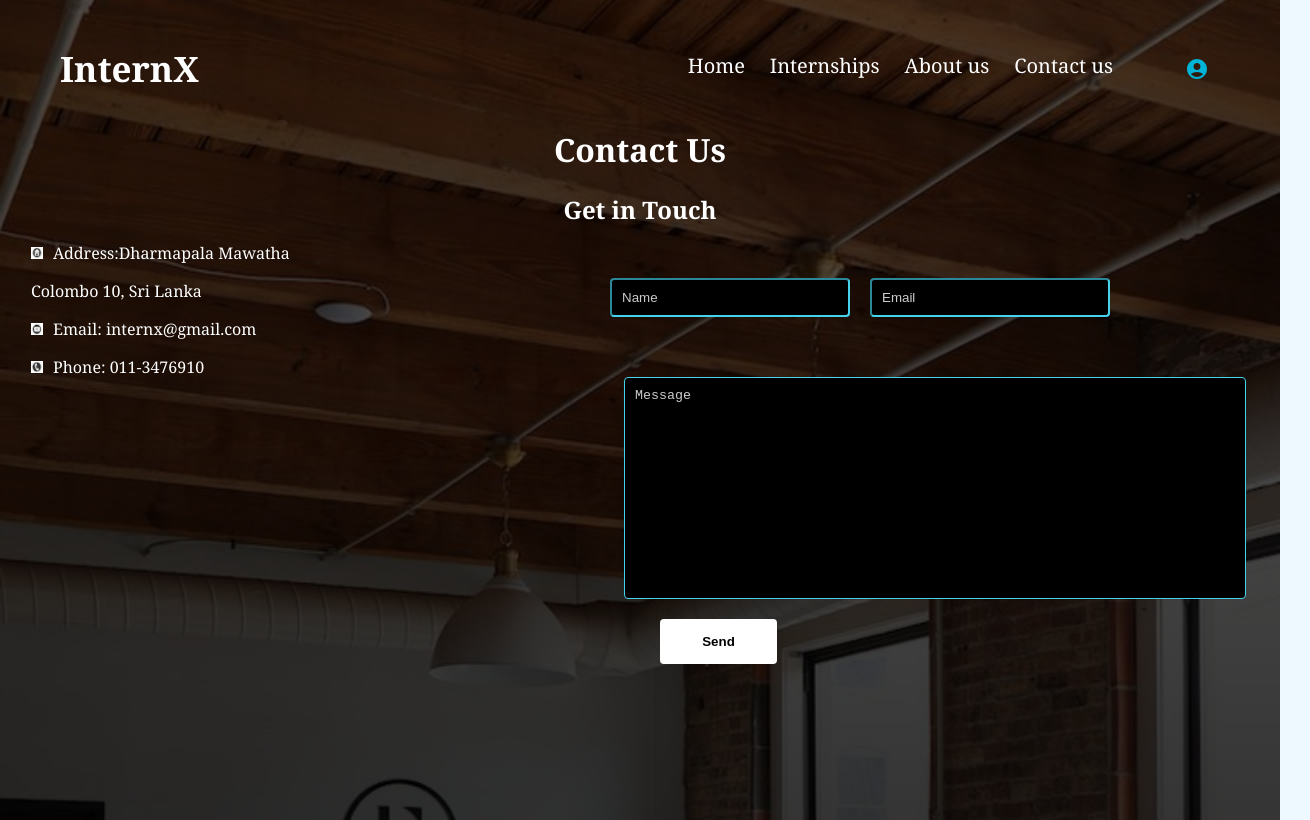
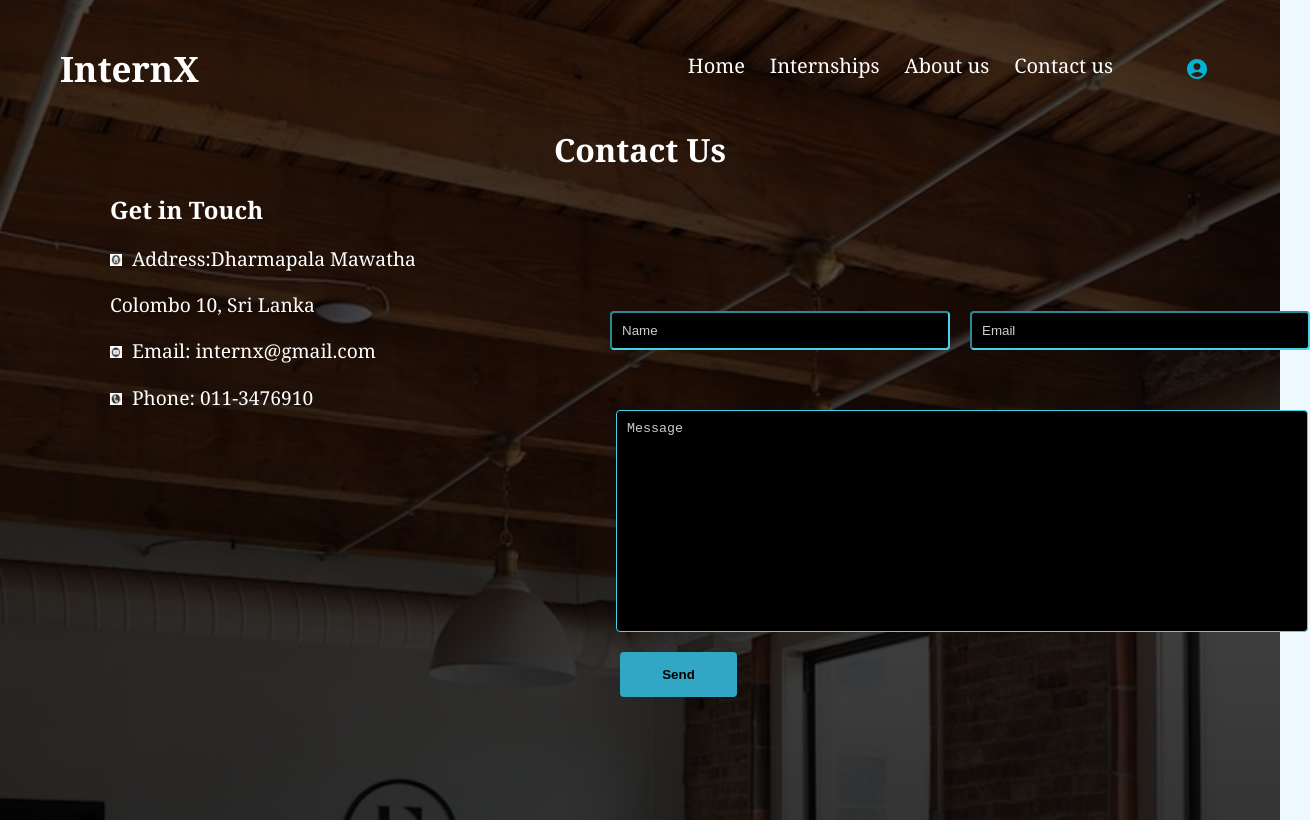
Before and after one commit to KushaRa/InternX_Front, a React (Create React App) app in the folder skillsync/: page /contact in a window 1280 px wide. Shown: the whole page, 1310 px wide, since content can reach past the window. Built offline with nearby package versions, Linux system fonts and the light colour scheme.

Commit message:
changed some css in .contact.info

```diff
--- a/skillsync/src/Pages/Contact/Contact.css
+++ b/skillsync/src/Pages/Contact/Contact.css
@@ -17,8 +17,8 @@
 }
 
 .contact-info {
-  /* flex: 1; */
-  /* padding-right: 20px; */
+  flex: 1;
+  padding-right: 20px;
   margin-bottom: 40px;
 }
 
@@ -34,7 +34,7 @@
   flex: 1;
   display: flex;
   flex-direction: column;
-  width: 500px;
+  width: 700px;
   margin-left: 600px;
   padding-top: -10px;
   margin-top: -150px;
@@ -60,21 +60,21 @@
 .contact-form textarea {
   resize: none;
   height: 100px;
-  width: 600px;
+  width: 670px;
   height: 200px;
-  margin-left: 14px;
+  margin-left: 6px;
   margin-top: 50px;
 }
 
 .contact-form button {
-  background-color: #fff;
+  background-color: #32a7c5;
   color: #000;
   border: none;
   border-radius: 4px;
   padding: 10px;
   cursor: pointer;
   transition: background-color 0.3s;
-  margin-left: 50px;
+  margin-left: 10px;
 }
 
 .contact-form button:hover {
@@ -117,7 +117,9 @@
 }
 
 .contact-h2 {
-  text-align: center;
+  text-align: left;
+  margin-left: 100px;
+  margin-bottom: 80px;
 }
 
 .contact-msg {
@@ -134,3 +136,15 @@
   gap: 20px;
 
 }
+
+.input-group input {
+  flex: 1;
+  height: 100px; /* Change height of input boxes */
+
+}
+
+.contact-p {
+  margin-left: 100px;
+  font-size: larger;
+  gap: 100px;
+}
```
